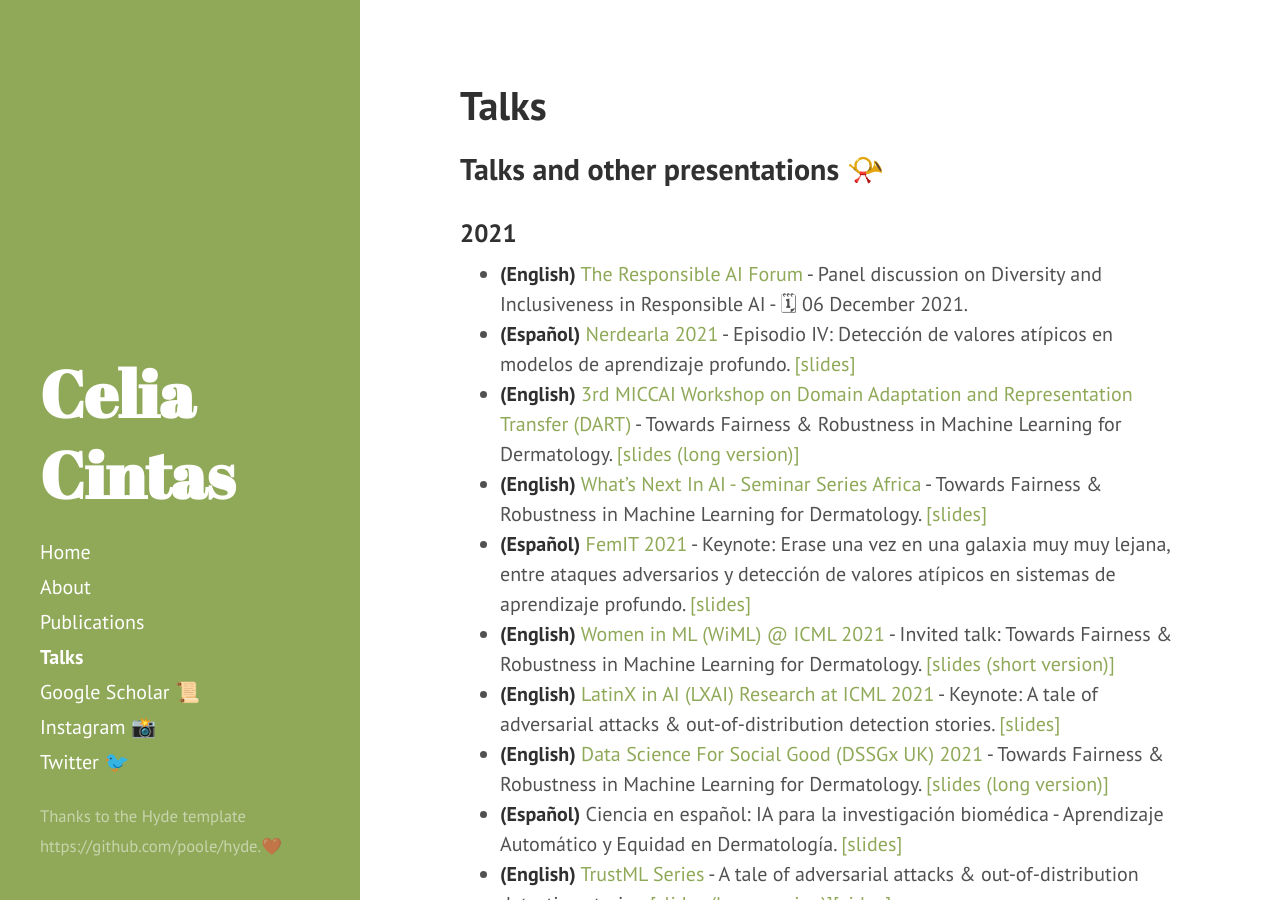
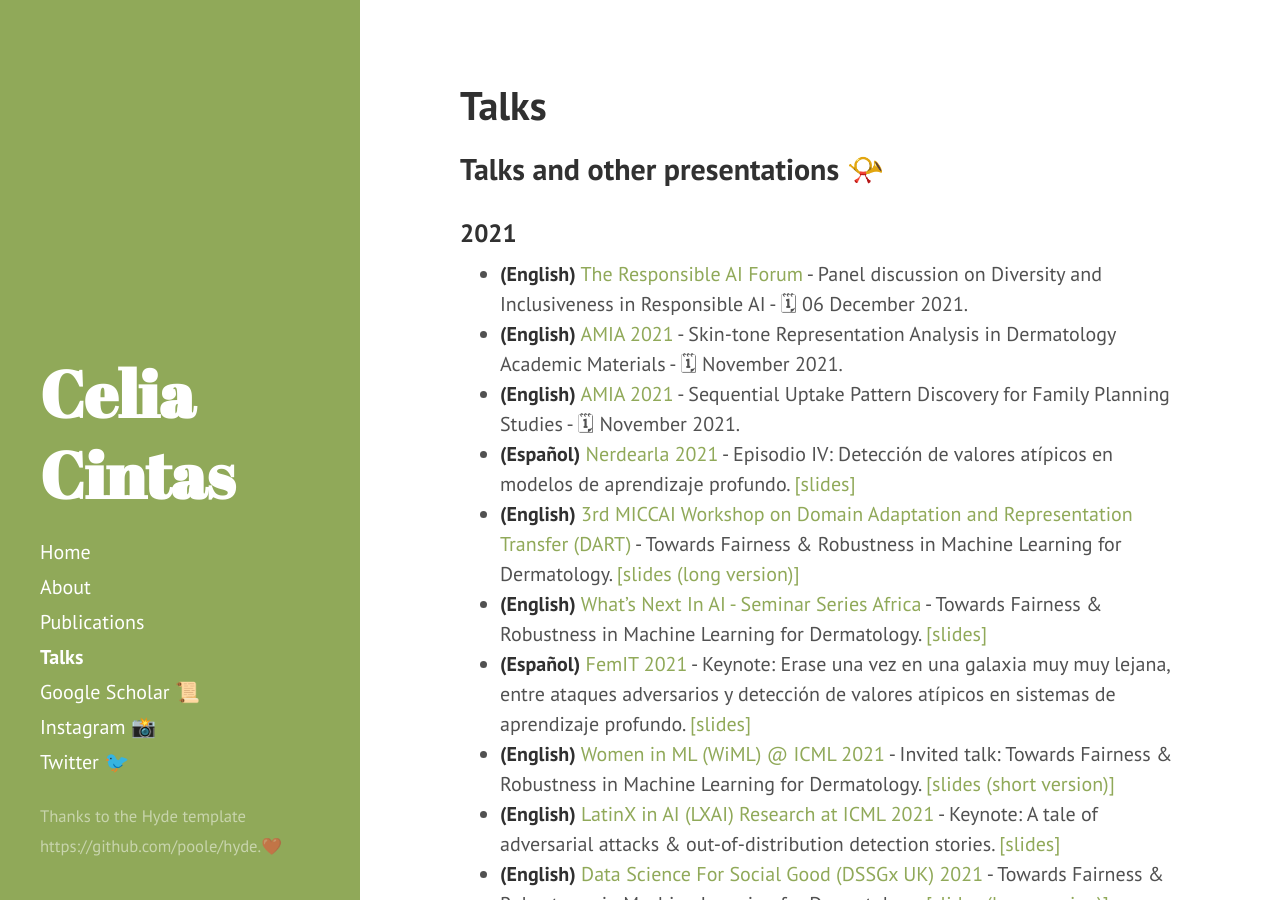
Before and after one commit to celiacintas/celiacintas.github.io, a Jekyll site: the page built from talks.md, in a window 1280 px wide and 900 px high. Built offline with Jekyll 4.4.1, drawn with Linux system fonts in a browser that asks for light colours.

Commit message:
Update talks.md

```diff
--- a/talks.md
+++ b/talks.md
@@ -7,6 +7,8 @@ title: Talks
 
 ### 2021
 * **(English)** [The Responsible AI Forum](https://responsibleaiforum.com/about/schedule/) - Panel discussion on Diversity and Inclusiveness in Responsible AI - 🗓   06 December 2021.
+* **(English)** [AMIA 2021](https://amia.org/education-events/amia-2021-annual-symposium) - Skin-tone Representation Analysis in Dermatology Academic Materials - 🗓  November 2021.
+* **(English)** [AMIA 2021](https://amia.org/education-events/amia-2021-annual-symposium) - Sequential Uptake Pattern Discovery for Family Planning Studies - 🗓  November 2021.
 * **(Español)** [Nerdearla 2021](https://nerdear.la/en/) - Episodio IV: Detección de valores atípicos en modelos de aprendizaje profundo. [[slides]](https://github.com/celiacintas/celiacintas.github.io/blob/main/public/slides/2021/_Nerdearla_2021__Episodio_IV.pdf)
 * **(English)** [3rd MICCAI Workshop on Domain Adaptation and Representation Transfer (DART)](https://sites.google.com/view/dart2021/) - Towards Fairness & Robustness in Machine Learning for Dermatology. [[slides (long version)]](https://github.com/celiacintas/celiacintas.github.io/blob/main/public/slides/2021/_DART__MICCAI_2021__Derma_Fairness_FINAL.pdf)
 * **(English)** [What's Next In AI - Seminar Series Africa](https://ibm.biz/whats-next-ai) - Towards Fairness & Robustness in Machine Learning for Dermatology. [[slides]](https://github.com/celiacintas/celiacintas.github.io/blob/main/public/slides/2021/_What_is_next_IBM_2021__Derma_Fairness.pdf)
```
